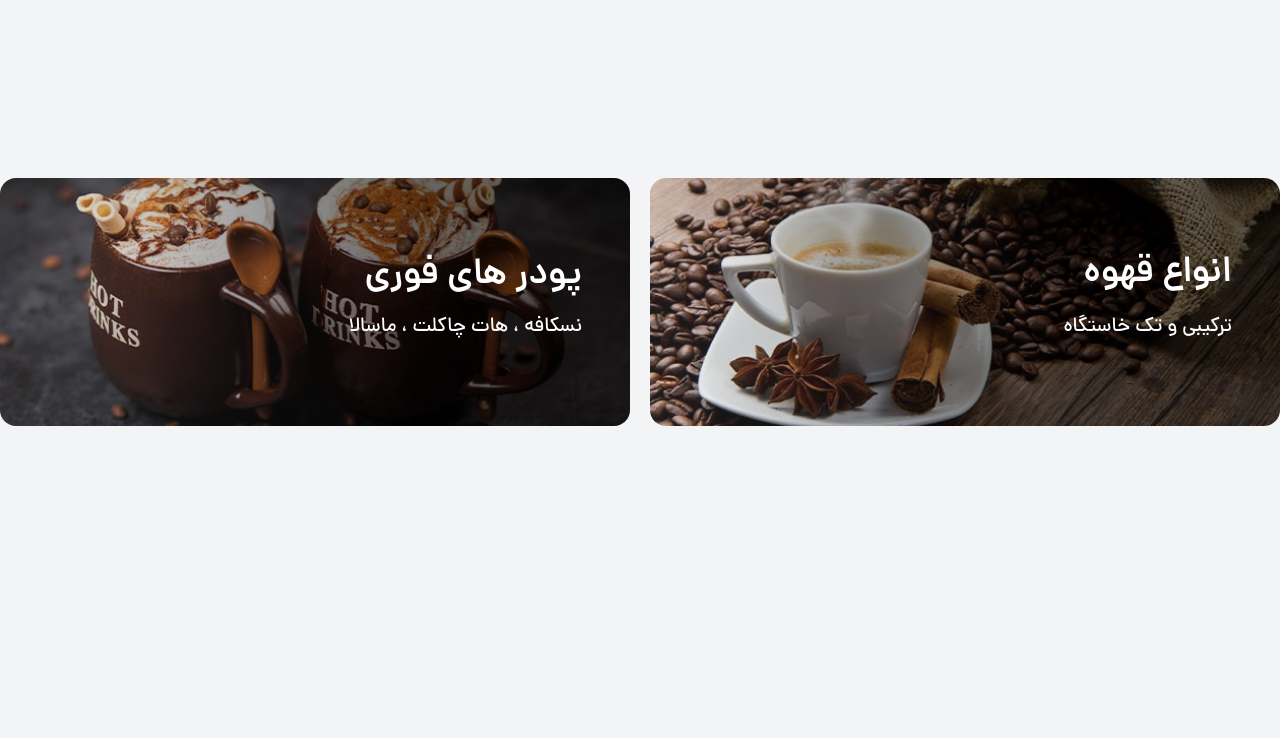
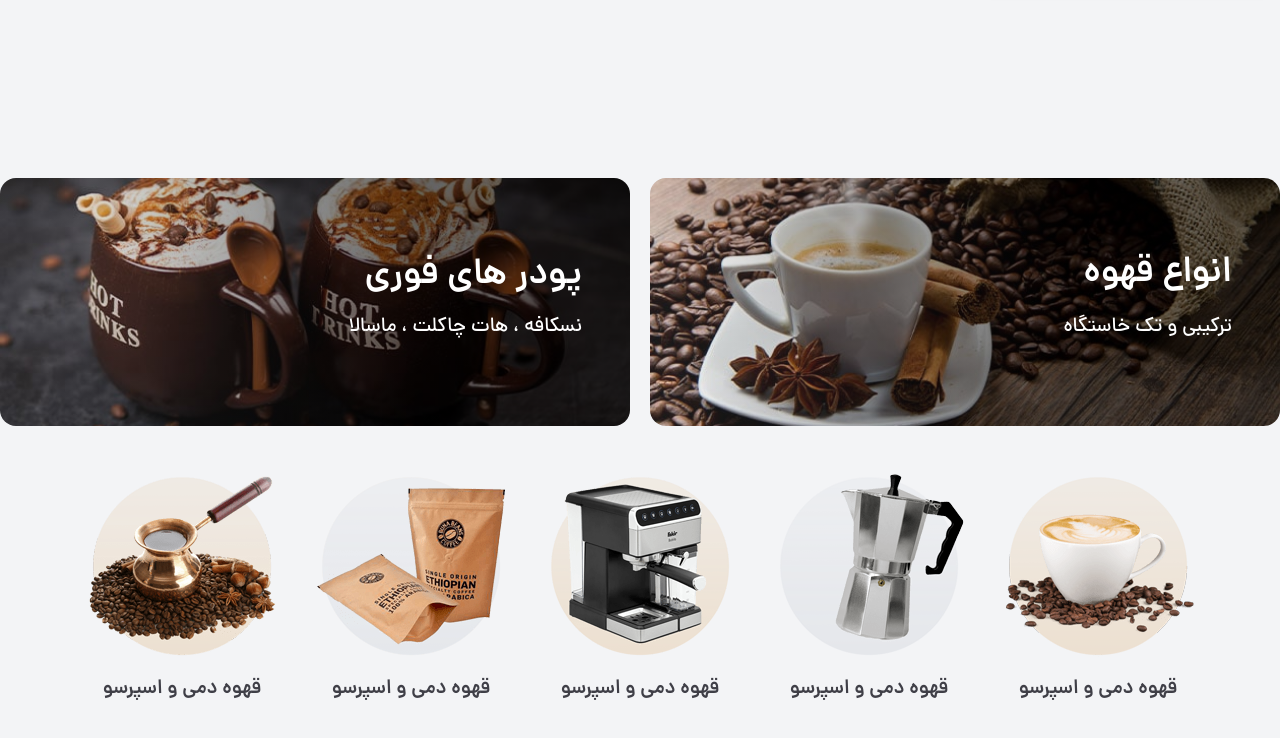
Before and after one commit to 00mohammad/Project-Tailwind, a website: page public/index.html in a window 1280 px wide. Shown: the part 1602-2340 px from the top of the page. Before the commit the page ends 2108 px from the top, so only its background shows below. Drawn offline with Linux system fonts and the light colour scheme.

Commit message:
products

```diff
--- a/public/index.html
+++ b/public/index.html
@@ -928,7 +928,7 @@
         </div>
       </section>
 
-      <section class="category-banner my-20">
+      <section class="category-banner mt-8 mb-10 ma:my-20">
         <div class="container">
           <div class="grid grid-cols-1 md:grid-cols-2 gap-5 text-white">
           <a href="#" class="category-banner__item1 flex flex-col justify-center pr-7 md:pr-12 rounded-2xl h-[142px] md:h-[248px]">
@@ -941,6 +941,59 @@
           </a>
         </div>
       </section>
+
+        <section class="products-category mb-10 md:mb-20">
+          <div class="conatiner">
+            <div class="flex items-center justify-center gap-y-6 md:gap-x-[29px] gap-[65px] flex-wrap">
+
+
+
+              <div class="w-25 md:w-50 text-center">
+                  <a href="#">
+                     <img src="imgs/categories/category1.png" loading="lazy" alt="#">
+                  </a>
+                  <samp class="inline-block font-dana-demibold text-sm md:text-xl text-zinc-700 dark:text-white mt-1.5 md:mt-2.5">قهوه دمی و اسپرسو</samp>
+              </div>
+
+
+
+              <div class="w-25 md:w-50 text-center">
+                  <a href="#">
+                     <img src="imgs/categories/category2.png" loading="lazy" alt="#">
+                  </a>
+                  <samp class="inline-block font-dana-demibold text-sm md:text-xl text-zinc-700 dark:text-white mt-1.5 md:mt-2.5">قهوه دمی و اسپرسو</samp>
+              </div>
+
+
+              <div class="w-25  md:w-50 text-center">
+                  <a href="#">
+                     <img src="imgs/categories/category3.png" loading="lazy" alt="#">
+                  </a>
+                  <samp class="inline-block font-dana-demibold text-sm md:text-xl text-zinc-700 dark:text-white mt-1.5 md:mt-2.5">قهوه دمی و اسپرسو</samp>
+              </div>
+
+
+              <div class="w-25 md:w-50 text-center">
+                  <a href="#">
+                     <img src="imgs/categories/category4.png" loading="lazy" alt="#">
+                  </a>
+                  <samp class="inline-block font-dana-demibold text-sm md:text-xl text-zinc-700 dark:text-white mt-1.5 md:mt-2.5">قهوه دمی و اسپرسو</samp>
+              </div>
+
+
+
+              <div class="w-25 md:w-50 text-center">
+                  <a href="#">
+                     <img src="imgs/categories/category5.png" loading="lazy" alt="#">
+                  </a>
+                  <samp class="inline-block font-dana-demibold text-sm md:text-xl text-zinc-700 dark:text-white mt-1.5 md:mt-2.5">قهوه دمی و اسپرسو</samp>
+              </div>
+
+
+            </div>
+          </div>
+        </section>
+
     </main>
 
     <div class="overlay"></div>
```
Also changed, not shown: public/styles/app.css.
